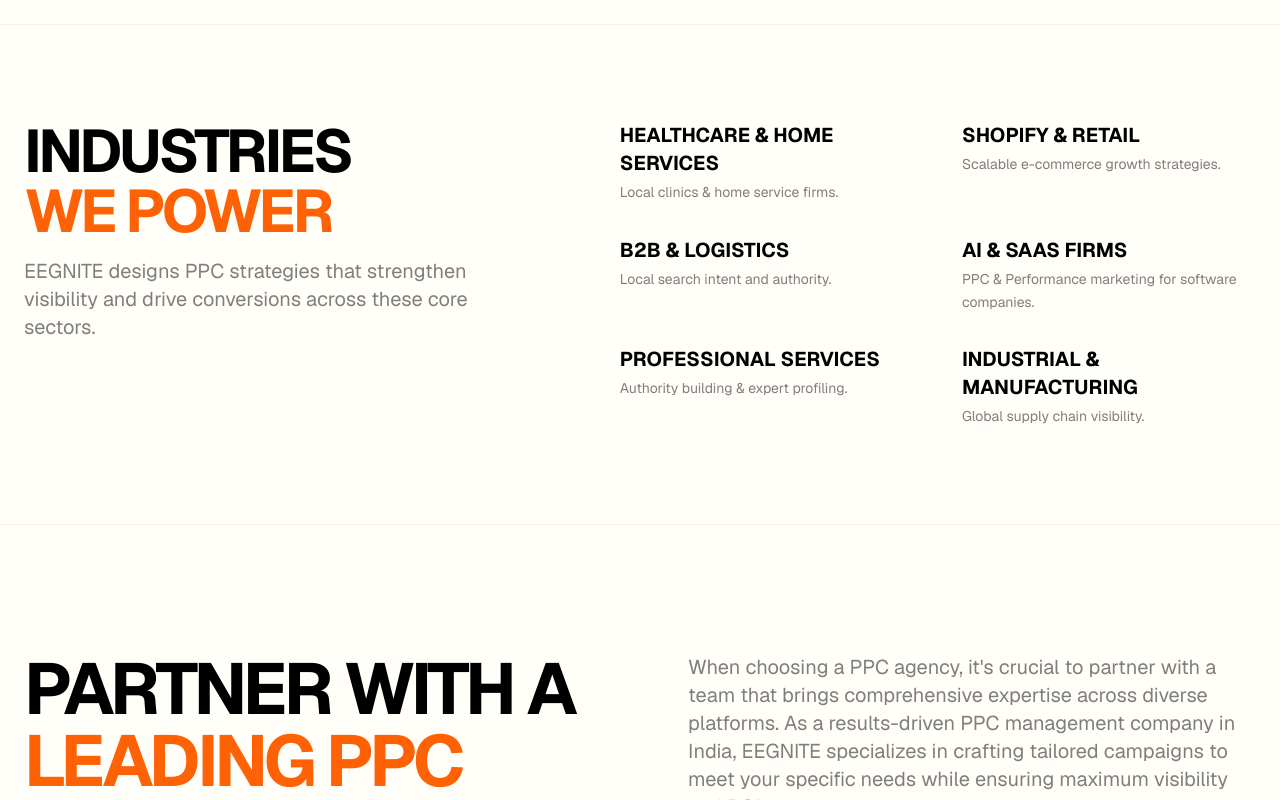
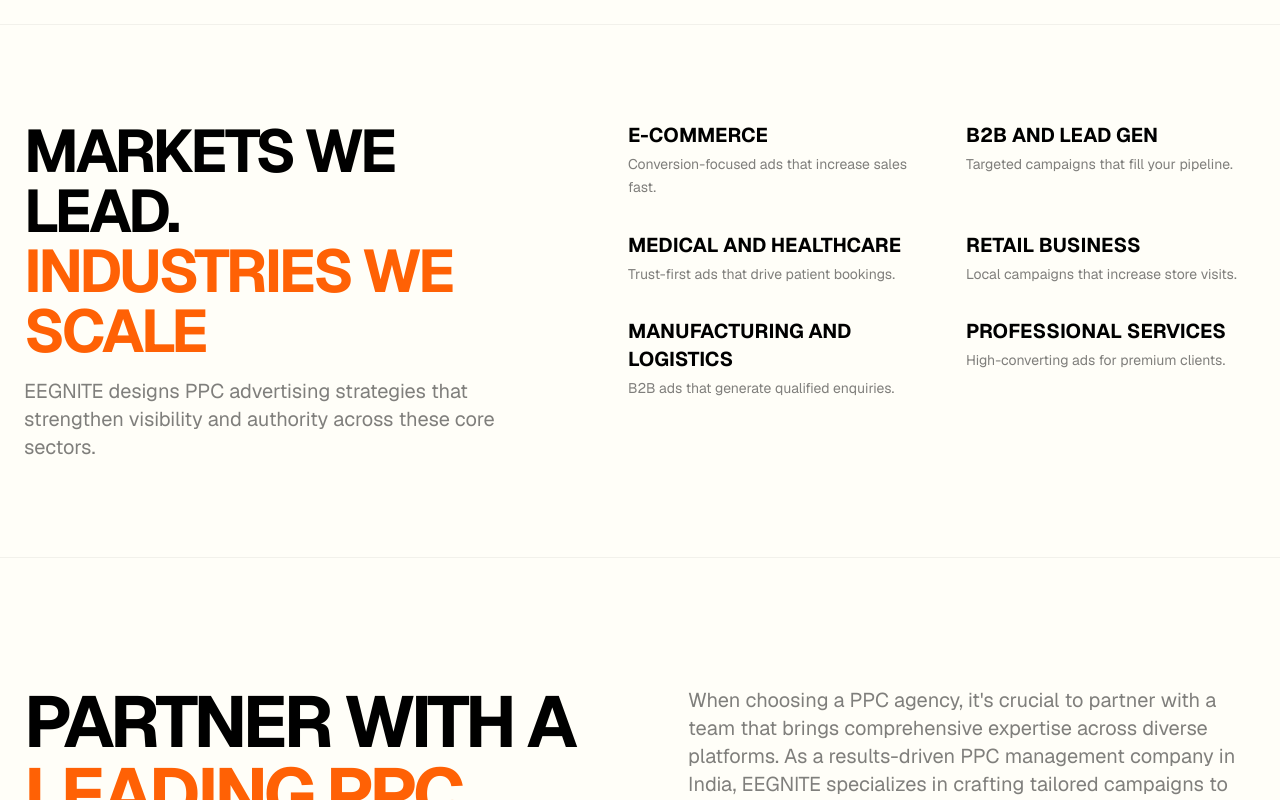
Before and after one commit to Ishaan-Gpt/eegnite-Final, a Next.js app: page /services/ppc in a window 1280 px wide. Shown: the part 2680-3480 px from the top of the page. Built offline with nearby package versions, Linux system fonts and the light colour scheme; no server answers.

Commit message:
Update PPC page Markets and Industries section copy and titles

```diff
--- a/src/components/page-content/PpcPageContent.tsx
+++ b/src/components/page-content/PpcPageContent.tsx
@@ -19,12 +19,12 @@
 
 function IndustriesSection() {
     const industries = [
-        { title: "Healthcare & Home Services", desc: "Local clinics & home service firms." },
-        { title: "Shopify & Retail", desc: "Scalable e-commerce growth strategies." },
-        { title: "B2B & Logistics", desc: "Local search intent and authority." },
-        { title: "AI & SaaS Firms", desc: "PPC & Performance marketing for software companies." },
-        { title: "Professional Services", desc: "Authority building & expert profiling." },
-        { title: "Industrial & Manufacturing", desc: "Global supply chain visibility." },
+        { title: "E-commerce", desc: "Conversion-focused ads that increase sales fast." },
+        { title: "B2B and Lead Gen", desc: "Targeted campaigns that fill your pipeline." },
+        { title: "Medical and Healthcare", desc: "Trust-first ads that drive patient bookings." },
+        { title: "Retail Business", desc: "Local campaigns that increase store visits." },
+        { title: "Manufacturing and Logistics", desc: "B2B ads that generate qualified enquiries." },
+        { title: "Professional Services", desc: "High-converting ads for premium clients." },
     ];
 
     return (
@@ -33,10 +33,10 @@
                 <div className="flex flex-col lg:flex-row gap-12 lg:gap-24 items-start">
                     <div className="max-w-xl">
                         <h2 className="text-3xl md:text-6xl font-bold uppercase tracking-tighter text-black mb-4">
-                            Industries <br /><span className="text-[#FF6105]">We Power</span>
+                            MARKETS WE LEAD. <br /><span className="text-[#FF6105]">INDUSTRIES WE SCALE</span>
                         </h2>
                         <p className="text-black/50 text-base md:text-xl leading-relaxed">
-                            EEGNITE designs PPC strategies that strengthen visibility and drive conversions across these core sectors.
+                            EEGNITE designs PPC advertising strategies that strengthen visibility and authority across these core sectors.
                         </p>
                     </div>
                     <div className="grid sm:grid-cols-2 gap-x-12 gap-y-8 w-full border-l md:border-l-0 md:pl-0 pl-6 border-black/5">
```
